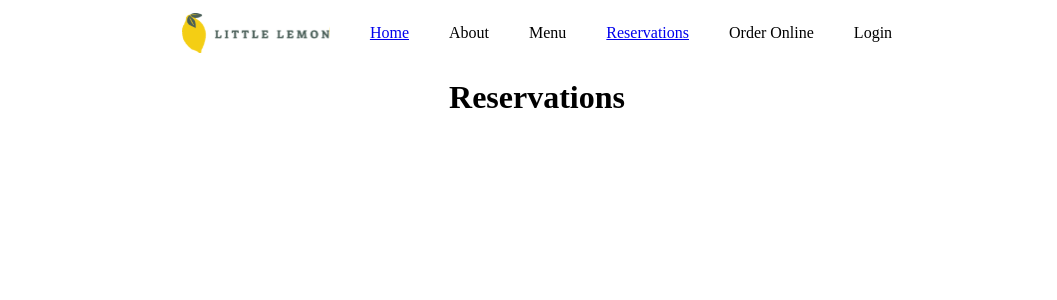
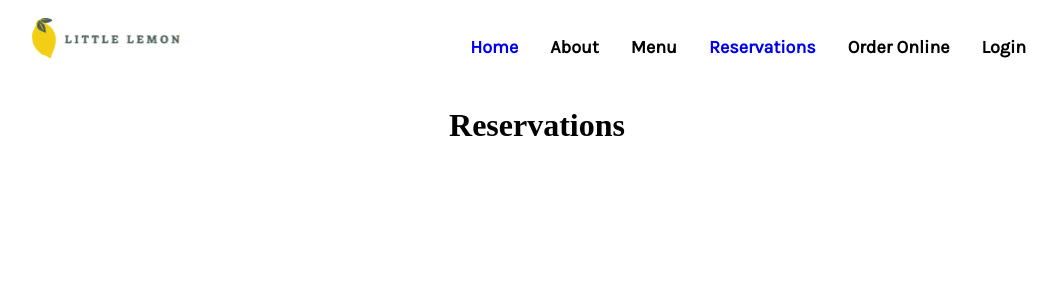
Before and after one commit to FurnWu/Little-Lemon, a React (Create React App) app in the folder little-lemon/: page /reservations in a window 1280 px wide. Shown: the top 300 px of the page, without its empty margins (103-1160 px from the left). Built offline with nearby package versions, Linux system fonts and the light colour scheme.

Commit message:
Nav Styling

```diff
--- a/little-lemon/src/Nav.js
+++ b/little-lemon/src/Nav.js
@@ -5,17 +5,19 @@ import Booking from './BookingPage';
 function Nav() {
     return (
     <div className='nav-main'>
-         <nav>
+        <nav>
+            <Link to="/" className="nav-item" ><img src={logo} alt="Little Lemon Logo" /></Link>
 
-            <img src={logo} alt="Little Lemon Logo" />
-            <ul><Link to="/" className="nav-item">Home</Link></ul>
-            <ul>About</ul>
-            <ul>Menu</ul>
-            <ul><Link to="/reservations" className="nav-item">Reservations</Link></ul>
-            <ul>Order Online</ul>
-            <ul>Login</ul>
+        <ul>
+            <li><Link to="/" className="nav-item" style={{ textDecoration: 'none' }}>Home</Link></li>
+            <li>About</li>
+            <li>Menu</li>
+            <li><Link to="/reservations" className="nav-item" style={{ textDecoration: 'none' }}>Reservations</Link></li>
+            <li>Order Online</li>
+            <li>Login</li>
+        </ul>
 
-    </nav>
+        </nav>
     <Routes>
         <Route exact path="/" element={<Home />} />
         <Route path="/reservations" element={<Booking />} />
--- a/little-lemon/src/index.css
+++ b/little-lemon/src/index.css
@@ -1,6 +1,23 @@
+@import url(https://fonts.googleapis.com/css?family=Karla);
 
-/* Nav Bar */
+/*
+===============
+   Nav Bar
+===============
+*/
 nav {
   display: flex;
-  justify-content: center;
+  justify-content: space-around;
+  align-content: center;
+  padding: 0.6rem;
+  font-family: 'Karla';
+  font-size: 18px; font-weight: 600;
 }
+
+ul li {
+  display: inline-flex;
+  justify-content: space-around;
+  list-style: none;
+  padding-left: 1rem;
+  padding-right: 1rem;
+}
```
